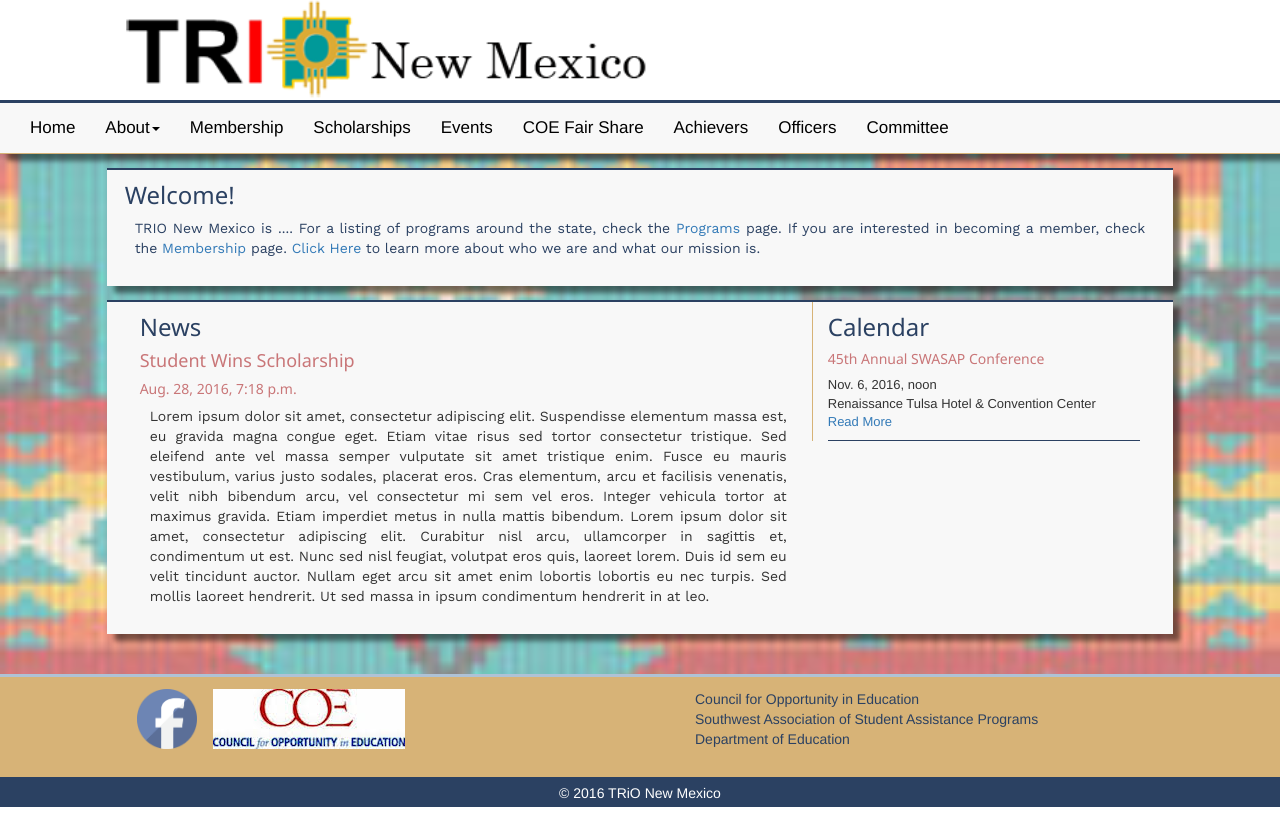
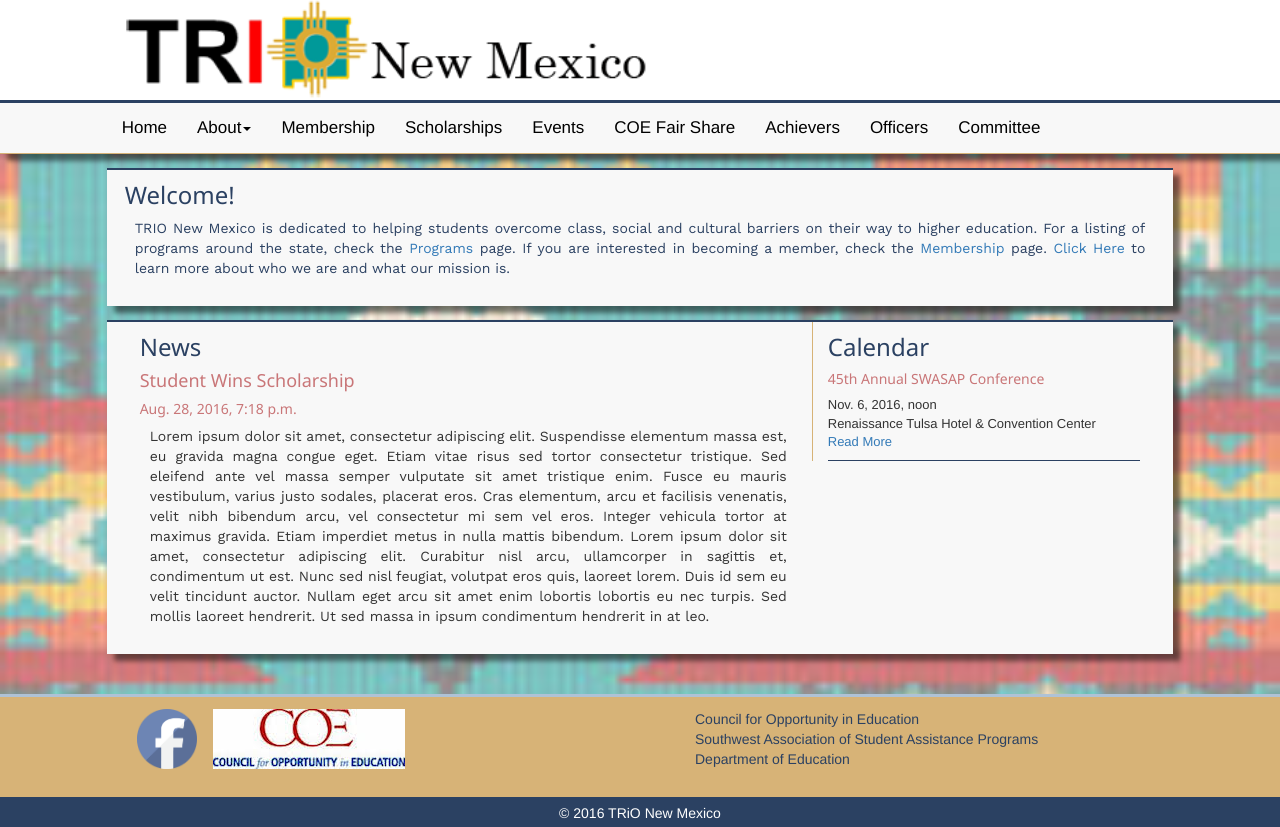
Before and after one commit to RPJarvis/trio_nm, a Django app: page / in a window 1280 px wide. Run offline with Django 3.2, Linux system fonts and the light colour scheme; data comes from the database, SQL or seed files in the repository; both versions use the stored data as it was after the commit; some libraries are stand-ins or nearby versions.

Commit message:
nav fixed

```diff
--- a/trio_nm/static/css/scss/styles.scss
+++ b/trio_nm/static/css/scss/styles.scss
@@ -47,6 +47,8 @@ body {
 }
 
 #navbar {
+  padding-left: 0;
+  padding-right: 0;
   ul {
     li {
       a {
@@ -65,6 +67,11 @@ body {
       }
     }
   }
+}
+
+#nav-sub {
+  padding-right: 0;
+  padding-left: 0;
 }
 
 .dropdown-menu {
--- a/trio_nm/static/css/styles.css
+++ b/trio_nm/static/css/styles.css
@@ -31,6 +31,9 @@ body {
 .navbar-default {
   border: none !important; }
 
+#navbar {
+  padding-left: 0;
+  padding-right: 0; }
   #navbar ul li a {
     color: black;
     font-size: 17px; }
@@ -42,6 +45,10 @@ body {
     background-color: #AFC2D5;
     color: #f8f8f8;
     opacity: .7; }
+
+#nav-sub {
+  padding-right: 0;
+  padding-left: 0; }
 
 .dropdown-menu {
   background-color: #D7B377; }
--- a/trio_nm/trio_nm_main/models.py
+++ b/trio_nm/trio_nm_main/models.py
@@ -22,6 +22,7 @@ class NewsItem(models.Model):
 class CalendarEvent(models.Model):
     title = models.CharField(max_length=60)
     date = models.DateTimeField()
+    end_date = models.DateTimeField()
     location = models.CharField(max_length=120)
     description = models.TextField()
     slug = models.SlugField(unique=True, max_length=140)
--- a/trio_nm/trio_nm_main/templates/trio_nm_main/_header.html
+++ b/trio_nm/trio_nm_main/templates/trio_nm_main/_header.html
@@ -9,8 +9,8 @@
         <div class="col-md-1"></div>
     </div>
     <div class="row" id="nav-container">
-        <!--<div class="col-md-1"></div>
-        <div class="col-md-10">-->
+        <div class="col-md-1"></div>
+        <div class="col-md-10" id="nav-sub">
             <nav class="navbar navbar-default" id="main_nav" role="navigation">
                 <div class="">
                     <div class="navbar-header">
@@ -47,8 +47,8 @@
                     </div><!-- /.navbar-collapse -->
                 </div><!-- /.container-fluid -->
             </nav>
-        <!--</div>
-        <div class="col-md-1"></div>-->
+        </div>
+        <div class="col-md-1"></div>
     </div>
 </div>
 {% endblock %}
--- a/trio_nm/trio_nm_main/templates/trio_nm_main/events.html
+++ b/trio_nm/trio_nm_main/templates/trio_nm_main/events.html
@@ -9,7 +9,7 @@
             </div>
             <div>
 	            <p>
-					New Mexico TRIO hosts four recurring events per year. See the listings below for more information, or check the <a href="#">Gallery</a> for photos of past events.
+					New Mexico TRIO hosts four recurring events per year. See the descriptions below for more information.
 	            </p>
             </div>
             <div>
--- a/trio_nm/trio_nm_main/templates/trio_nm_main/index.html
+++ b/trio_nm/trio_nm_main/templates/trio_nm_main/index.html
@@ -7,7 +7,7 @@
             <div class="content-header">
                     <h3>Welcome!</h3>
                     <p>
-                        TRIO New Mexico is ....
+                        TRIO New Mexico is dedicated to helping students overcome class, social and cultural barriers on their way to higher education.
                         For a listing of programs around the state, check the <a href="/programs">Programs</a> page. If you are interested in becoming a member, check the <a href="/membership">Membership</a> page. <a href="/our_mission">Click Here</a> to learn more about who we are and what our mission is.
                     </p>
             </div>
```
Also changed, not shown: trio_nm/db.sqlite3, trio_nm/trio_nm_main/migrations/0006_calendarevent_end_date.py (added), 1 other file. Lines whose indentation alone changed are shown as unchanged.
